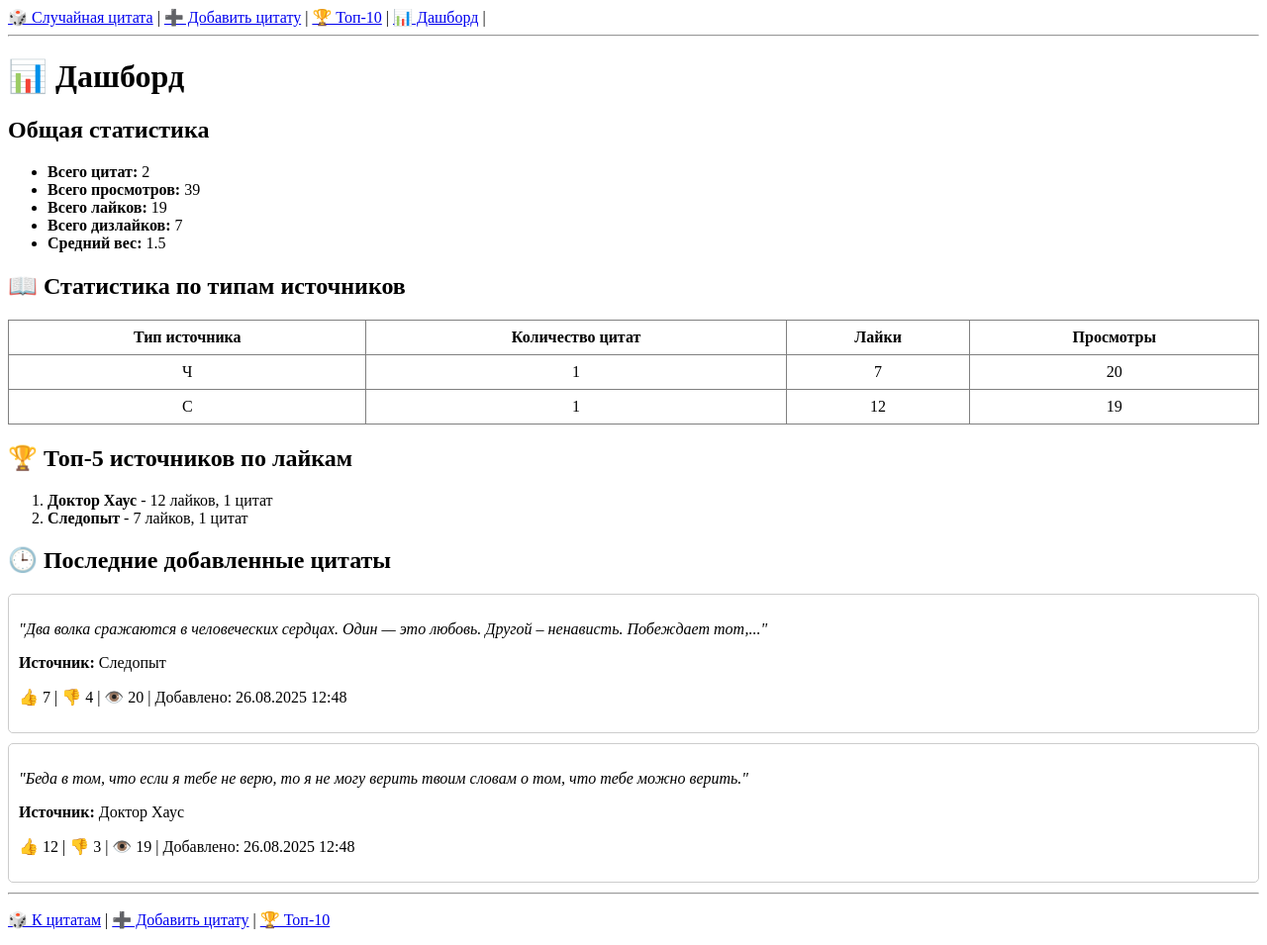
After one commit to IrSokolova/RandomQuote, a Django app: page /quotes/dashboard/ in a window 1280 px wide. The commit adds this page. Shown: the whole page at 99% size. Run offline with Django 4.2, Linux system fonts and the light colour scheme; data comes from the database, SQL or seed files in the repository.

Commit message:
feature: Сделан дашборд с общей статистикой, статистикой по типу источников, топом источников по лайкам и последними добавлеными цитатами feature: Изменение стандартного вида админа на пользовательский fix: Изменение навигации fix: Изменение порядка подсчета веса и его добавления в бд fix: Дополнительные проверки в формах fix: Добавление дефолтных значений в модельке и валидация веса fix: Добавление индексов для полей fix: Добавление подсказок для полей

```diff
--- a/testproject/random_quote/models.py
+++ b/testproject/random_quote/models.py
@@ -1,3 +1,4 @@
+from django.core.validators import MinValueValidator, MaxValueValidator
 from django.db import models
 
 class Quote(models.Model):
@@ -13,17 +14,58 @@ class Quote(models.Model):
     )
 
     quote_id = models.AutoField(primary_key=True)
-    quote_text = models.TextField()
-    source = models.CharField(max_length=100)
+    quote_text = models.TextField(help_text="Текст цитаты (минимум 10 символов)")
+    source = models.CharField(max_length=100, help_text="Источник цитаты (минимум 2 символа)")
     source_type = models.CharField(
         max_length=1,
         choices=SOURCE_CHOICES,
         default=PEOPLE,
+        help_text="Тип источника цитаты"
     )
-    weight = models.IntegerField()
-    watches = models.IntegerField()
-    likes = models.IntegerField()
-    dislikes = models.IntegerField()
+    weight = models.IntegerField(validators=[MinValueValidator(0), MaxValueValidator(100)], default=1,
+                                 help_text="Вес цитаты (влияет на частоту показа)")
+    watches = models.IntegerField(default=0)
+    likes = models.IntegerField(default=0)
+    dislikes = models.IntegerField(default=0)
+    created_at = models.DateTimeField(auto_now_add=True)
+    updated_at = models.DateTimeField(auto_now=True)
 
     def __str__(self):
         return self.quote_text
+
+    class Meta:
+        ordering = ['-likes', '-weight', '-watches']
+        indexes = [
+            models.Index(fields=['weight']),
+            models.Index(fields=['likes']),
+            models.Index(fields=['source']),
+        ]
+
+    @property
+    def total_reactions(self):
+        """Общее количество реакций (лайки + дизлайки)"""
+        return self.likes + self.dislikes
+
+    @property
+    def like_percentage(self):
+        """Процент лайков от всех реакций"""
+        if self.total_reactions == 0:
+            return 0
+        return round((self.likes / self.total_reactions) * 100, 1)
+
+    @property
+    def popularity_score(self):
+        """Комплексный показатель популярности"""
+        return (self.likes * 3) + (self.watches * 0.1) + (self.weight * 0.5) - (self.dislikes * 1)
+
+    def get_short_text(self, max_length=100):
+        """Получить сокращенный текст цитаты"""
+        if len(self.quote_text) <= max_length:
+            return self.quote_text
+        return self.quote_text[:max_length-3] + "..."
+
+
+    @classmethod
+    def get_quotes_by_source_count(cls, source):
+        """Получить количество цитат для источника"""
+        return cls.objects.filter(source__iexact=source).count()
--- a/testproject/random_quote/templates/base.html
+++ b/testproject/random_quote/templates/base.html
@@ -6,11 +6,12 @@
   <meta name="viewport" content="width=device-width, initial-scale=1" />
 </head>
 <body>
-  <nav>
-    <a href="{% url 'random_quote' %}">Случайная цитата</a> |
-    <a href="{% url 'quote_add' %}">Добавить цитату</a> |
-    <a href="{% url 'quotes_top' %}">Топ-10</a>
-  </nav>
+    <nav>
+                <a href="{% url 'random_quote' %}">🎲 Случайная цитата</a> |
+                <a href="{% url 'quote_add' %}">➕ Добавить цитату</a> |
+                <a href="{% url 'quotes_top' %}">🏆 Топ-10</a> |
+                <a href="{% url 'dashboard' %}">📊 Дашборд</a> |
+    </nav>
   <hr />
   {% block content %}{% endblock %}
 </body>
--- /dev/null
+++ b/testproject/random_quote/templates/dashboard.html
@@ -0,0 +1,76 @@
+{% extends "base.html" %}
+{% block title %}Дашборд - Статистика цитат{% endblock %}
+{% block content %}
+<h1>📊 Дашборд</h1>
+
+<!-- Общая статистика -->
+<h2>Общая статистика</h2>
+<ul>
+    <li><strong>Всего цитат:</strong> {{ stats.total_quotes }}</li>
+    <li><strong>Всего просмотров:</strong> {{ stats.total_views }}</li>
+    <li><strong>Всего лайков:</strong> {{ stats.total_likes }}</li>
+    <li><strong>Всего дизлайков:</strong> {{ stats.total_dislikes }}</li>
+    <li><strong>Средний вес:</strong> {{ stats.avg_weight|floatformat:1 }}</li>
+</ul>
+
+<!-- Статистика по типам источников -->
+<h2>📖 Статистика по типам источников</h2>
+{% if source_stats %}
+<table border="1" style="border-collapse: collapse; width: 100%; margin-bottom: 20px">
+    <thead>
+        <tr>
+            <th style="padding: 8px">Тип источника</th>
+            <th style="padding: 8px">Количество цитат</th>
+            <th style="padding: 8px">Лайки</th>
+            <th style="padding: 8px">Просмотры</th>
+        </tr>
+    </thead>
+    <tbody>
+        {% for stat in source_stats %}
+        <tr>
+            <td style="padding: 8px; text-align: center">{{ stat.source_type }}</td>
+            <td style="padding: 8px; text-align: center">{{ stat.count }}</td>
+            <td style="padding: 8px; text-align: center">{{ stat.total_likes }}</td>
+            <td style="padding: 8px; text-align: center">{{ stat.total_views }}</td>
+        </tr>
+        {% endfor %}
+    </tbody>
+</table>
+{% else %}
+<p>Нет данных для отображения</p>
+{% endif %}
+
+<!-- Топ источники -->
+<h2>🏆 Топ-5 источников по лайкам</h2>
+{% if top_sources %}
+<ol>
+    {% for source in top_sources %}
+    <li><strong>{{ source.source }}</strong> - {{ source.total_likes }} лайков, {{ source.count }} цитат</li>
+    {% endfor %}
+</ol>
+{% else %}
+<p>Нет данных для отображения</p>
+{% endif %}
+
+<!-- Последние цитаты -->
+<h2>🕒 Последние добавленные цитаты</h2>
+{% if recent_quotes %} {% for quote in recent_quotes %}
+<div style="border: 1px solid #ccc; padding: 10px; margin-bottom: 10px; border-radius: 5px">
+    <p><em>"{{ quote.get_short_text }}"</em></p>
+    <p><strong>Источник:</strong> {{ quote.source }}</p>
+    <p>
+        👍 {{ quote.likes }} | 👎 {{ quote.dislikes }} | 👁️ {{ quote.watches }} {% if quote.created_at %} | Добавлено:
+        {{ quote.created_at|date:"d.m.Y H:i" }} {% endif %}
+    </p>
+</div>
+{% endfor %} {% else %}
+<p>Нет добавленных цитат</p>
+{% endif %}
+
+<!-- Навигация -->
+<hr />
+<p>
+    <a href="{% url 'random_quote' %}">🎲 К цитатам</a> | <a href="{% url 'quote_add' %}">➕ Добавить цитату</a> |
+    <a href="{% url 'quotes_top' %}">🏆 Топ-10</a>
+</p>
+{% endblock %}
--- a/testproject/random_quote/templates/random.html
+++ b/testproject/random_quote/templates/random.html
@@ -6,7 +6,7 @@
   {% if quote %}
     <h3 style="font-size:1.2rem">{{ quote.quote_text }}</h3>
     <p>Источник: {{ quote.source }} (тип: {{ quote.source_type }})</p>
-    <p>Просмотры: {{ quote.watches }} | Лайки: {{ quote.likes }} | Дизлайки: {{ quote.dislikes }}</p>
+    <p>Просмотры: {{ quote.watches }} | 👍: {{ quote.likes }} | 👎: {{ quote.dislikes }}</p>
 
     <form method="post" action="{% url 'quote_like' quote.pk %}" style="display:inline">
       {% csrf_token %}
--- a/testproject/random_quote/urls.py
+++ b/testproject/random_quote/urls.py
@@ -5,6 +5,8 @@ from .views import (
     like_quote,
     dislike_quote,
     Top10ByLikesView,
+    dashboard_view,
+    quotes_by_source_view
 )
 
 urlpatterns = [
@@ -13,4 +15,5 @@ urlpatterns = [
     path("quotes/<int:pk>/like/", like_quote, name="quote_like"),
     path("quotes/<int:pk>/dislike/", dislike_quote, name="quote_dislike"),
     path("quotes/top/", Top10ByLikesView.as_view(), name="quotes_top"),
+    path("quotes/dashboard/", dashboard_view, name="dashboard")
 ]
--- a/testproject/random_quote/views.py
+++ b/testproject/random_quote/views.py
@@ -1,9 +1,12 @@
 import random
+from collections import Counter
+
 from django.db.models import F
 from django.shortcuts import render, redirect, get_object_or_404
 from django.urls import reverse, reverse_lazy
-from django.views.generic import CreateView, ListView
+from django.views.generic import CreateView, ListView, DetailView
 from django.views.decorators.http import require_POST
+from django.db.models import Avg, Sum, Count
 from .models import Quote
 from .forms import QuoteForm
 
@@ -33,15 +36,19 @@ def random_quote_view(request):
 
 @require_POST
 def like_quote(request, pk: int):
-    Quote.objects.filter(pk=pk).update(likes=F("likes") + 1)
-    Quote.objects.filter(pk=pk).update(weight=F("weight") + 1)
+    quote = get_object_or_404(Quote, pk=pk)
+    quote.likes += 1
+    quote.weight = min(quote.weight + 1, 100)
+    quote.save(update_fields=['likes', 'weight'])
     return redirect(random_quote_view)
 
 
 @require_POST
 def dislike_quote(request, pk: int):
-    Quote.objects.filter(pk=pk).update(dislikes=F("dislikes") + 1)
-    Quote.objects.filter(pk=pk).update(weight=max(F("weight") - 1, 0))
+    quote = get_object_or_404(Quote, pk=pk)
+    quote.dislikes += 1
+    quote.weight = max(quote.weight - 1, 0)
+    quote.save(update_fields=['dislikes', 'weight'])
     return redirect(random_quote_view)
 
 
@@ -52,3 +59,60 @@ class Top10ByLikesView(ListView):
 
     def get_queryset(self):
         return Quote.objects.order_by("-likes", "-weight", "-watches")[:10]
+
+
+def dashboard_view(request):
+    """Дашборд с общей статистикой"""
+    stats = {
+        'total_quotes': Quote.objects.count(),
+        'total_views': Quote.objects.aggregate(Sum('watches'))['watches__sum'] or 0,
+        'total_likes': Quote.objects.aggregate(Sum('likes'))['likes__sum'] or 0,
+        'total_dislikes': Quote.objects.aggregate(Sum('dislikes'))['dislikes__sum'] or 0,
+        'avg_weight': Quote.objects.aggregate(Avg('weight'))['weight__avg'] or 0,
+    }
+
+    # Статистика по типам источников
+    source_stats = Quote.objects.values('source_type').annotate(
+        count=Count('quote_id'),
+        total_likes=Sum('likes'),
+        total_views=Sum('watches')
+    ).order_by('-count')
+
+    # Топ источники
+    top_sources = Quote.objects.values('source').annotate(
+        count=Count('quote_id'),
+        total_likes=Sum('likes')
+    ).order_by('-total_likes')[:5]
+
+    # Последние добавленные цитаты
+    recent_quotes = Quote.objects.order_by('-created_at')[:5]
+
+    context = {
+        'stats': stats,
+        'source_stats': source_stats,
+        'top_sources': top_sources,
+        'recent_quotes': recent_quotes,
+    }
+
+    return render(request, 'dashboard.html', context)
+
+def quotes_by_source_view(request, source_type=None):
+    """Просмотр цитат по типу источника"""
+    quotes = Quote.objects.all()
+
+    if source_type:
+        quotes = quotes.filter(source_type=source_type)
+        title = f"Цитаты из категории: {dict(Quote.SOURCE_CHOICES).get(source_type, source_type)}"
+    else:
+        title = "Все цитаты"
+
+    quotes = quotes.order_by('-likes', '-weight')
+
+    context = {
+        'quotes': quotes,
+        'title': title,
+        'source_type': source_type,
+        'source_choices': Quote.SOURCE_CHOICES,
+    }
+
+    return render(request, 'quotes_by_source.html', context)
--- a/testproject/testproject/settings.py
+++ b/testproject/testproject/settings.py
@@ -27,6 +27,7 @@ DEBUG = True
 
 ALLOWED_HOSTS = [
     'irsokolova.pythonanywhere.com',
+    '127.0.0.1',
 ]
 
 
```
Also changed, not shown: testproject/random_quote/admin.py (+32 -1 lines), testproject/random_quote/forms.py (+11 -2 lines), testproject/random_quote/migrations/0003_alter_quote_options_quote_created_at_and_more.py (added).
